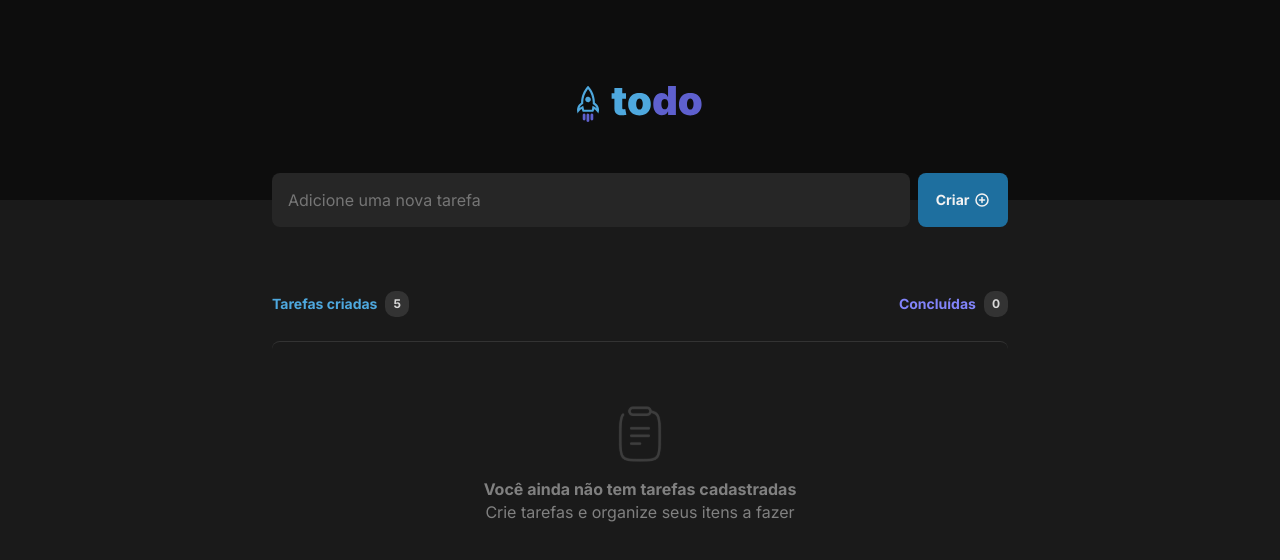
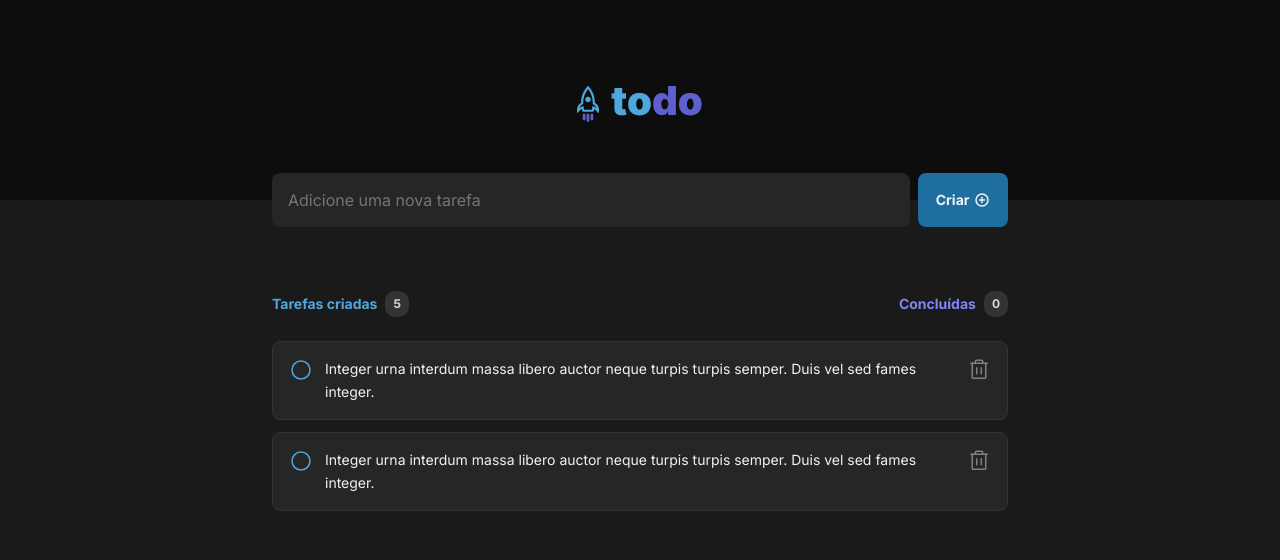
Before and after one commit to santiagoMonteiro/to-do-list, a React (Vite) app: page / in a window 1280 px wide. Shown: the top 560 px of the page. Built offline with nearby package versions, Linux system fonts and the light colour scheme.

Commit message:
general style

```diff
--- a/index.html
+++ b/index.html
@@ -1,5 +1,5 @@
 <!DOCTYPE html>
-<html lang="en">
+<html lang="pt-BR">
   <head>
     <meta charset="UTF-8" />
 
--- a/src/App.tsx
+++ b/src/App.tsx
@@ -25,9 +25,9 @@ export function App() {
 
         <GlobalTaskInfo />
 
-        <NoTaskNotification />
+        {/* <NoTaskNotification /> */}
 
-        {/* <TaskList /> */}
+        <TaskList />
       </main>
     </>
   );
--- a/src/GlobalTaskInfo.module.css
+++ b/src/GlobalTaskInfo.module.css
@@ -3,6 +3,7 @@
   justify-content: space-between;
   align-items: center;
   margin-top: 4rem;
+  margin-bottom: 1.5rem;
 }
 
 .createdTasks, .finishedTasks {
--- /dev/null
+++ b/src/Task.module.css
@@ -0,0 +1,30 @@
+.container {
+  display: flex;
+  justify-content: space-between;
+  padding: 1rem;
+  background: var(--gray-500);
+  border-radius: 0.5rem;
+  border: solid var(--gray-400) 1.5px;
+  margin-bottom: 0.75rem;
+}
+
+.container p {
+  width: 100%;
+  padding: 0 0.75rem;
+  font-size: 0.875rem;
+}
+
+.container button {
+  height: fit-content;
+  border: 0;
+  background: transparent;
+  cursor: pointer;
+}
+
+.checkButton {
+  color: var(--blue);
+}
+
+.trashButton {
+  color: var(--gray-300);
+}
--- /dev/null
+++ b/src/Task.tsx
@@ -0,0 +1,16 @@
+import styles from "./Task.module.css";
+import { Circle, Trash, CheckCircle } from "phosphor-react";
+
+export function Task() {
+  return (
+    <li className={styles.container}>
+      <button className={styles.checkButton}>
+        <Circle size={24} />
+      </button>
+      <p>Integer urna interdum massa libero auctor neque turpis turpis semper. Duis vel sed fames integer.</p>
+      <button className={styles.trashButton}>
+        <Trash size={24} />
+      </button>
+    </li>
+  );
+}
--- a/src/TaskList.tsx
+++ b/src/TaskList.tsx
@@ -1,14 +1,12 @@
 import styles from "./TaskList.module.css";
+import { Task } from "./Task";
 
 export function TaskList() {
   return (
     <div>
       <ul className={styles.taskContainer}>
-        <li>
-          <button></button>
-          <p>tarefa 1</p>
-          <button></button>
-        </li>
+        <Task />
+        <Task />
       </ul>
     </div>
   );
```
